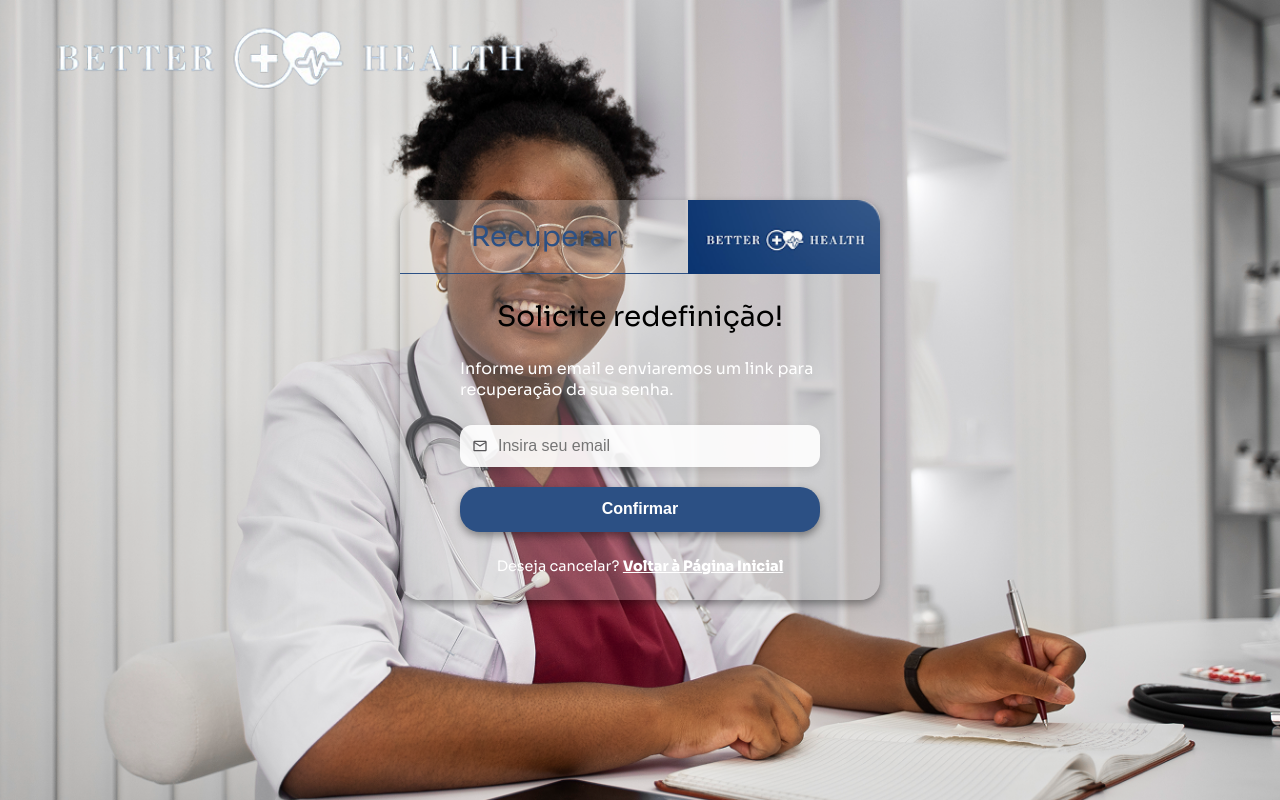
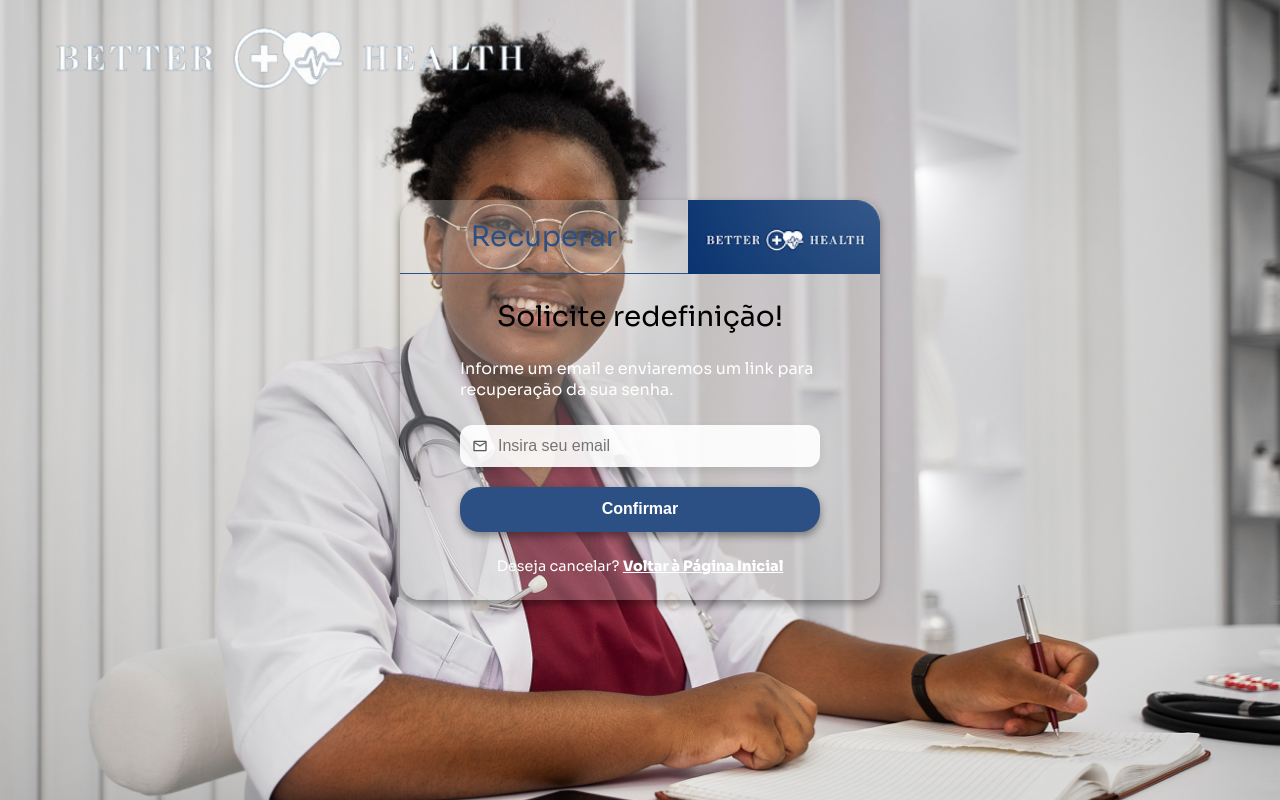
Before and after one commit to Lucasvalves/better_health, a Next.js app in the folder frontend/: page /forgot in a window 1280 px wide. Built offline with nearby package versions, Linux system fonts and the light colour scheme.

Commit message:
style: add zoom-out animation to background image

```diff
--- a/frontend/src/presentation/components/BackgroundImage/page.module.scss
+++ b/frontend/src/presentation/components/BackgroundImage/page.module.scss
@@ -3,9 +3,22 @@
   height: 100vh;
   position: relative;
   z-index: 0;
+
   .bgImage {
     object-fit: cover;
     z-index: -1;
+    animation: zoomOut 8s ease-out forwards;
+    transform: scale(1.2);
+  }
+
+  @keyframes zoomOut {
+    from {
+      transform: scale(1.2);
+    }
+
+    to {
+      transform: scale(1);
+    }
   }
 
   a {
@@ -18,7 +31,6 @@
       max-width: 500px;
       max-height: 180px;
       position: absolute;
-      //background-color: rgb(38, 0, 255);
       margin-left: 50px;
     }
   }
```
